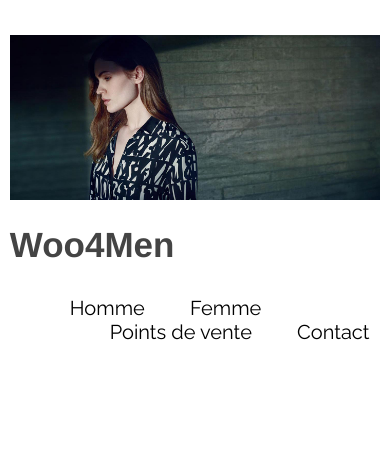
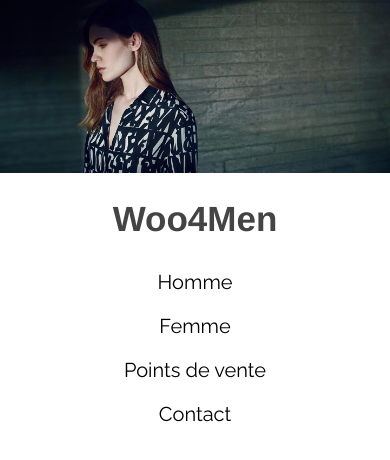
Before and after one commit to AxelCardinaels/Eshop, a website: page index.html in a window 390 px wide. Drawn offline with Linux system fonts and the light colour scheme.

Commit message:
Responsive Homepage

```diff
--- a/index.html
+++ b/index.html
@@ -18,7 +18,7 @@
     <body class="home wrapper--centered">
         <img alt="Photos de la collection Woo4men" src="img/home.jpg"/>
 
-        <h1 class="float--left push__up__small"><a href="#" title="Accueil du site Woo4Men">Woo4Men</a></h1>
+        <h1 class="float--left push__up__small home__title"><a href="#" title="Accueil du site Woo4Men">Woo4Men</a></h1>
         <nav>
             <h2 class="hide">Les sections du site</h2>
             <ul class="list-inline home__list push__up__middle float--right">
--- a/sass/_base.headings.scss
+++ b/sass/_base.headings.scss
@@ -12,3 +12,13 @@ h2{
 h3{
   font-size: 25px;
 }
+
+@media all and (min-width:1px) and (max-width:800px){
+
+	h1.home__title{
+		float:none;
+		text-align: center;
+		width:100%;
+	}
+
+}
--- a/sass/_components.body.scss
+++ /dev/null
@@ -1,10 +0,0 @@
-.home{
-  width:95%;
-  height:100%;
-
-
-  img{
-    width:100%;
-    margin-top:35px;
-  }
-}
--- a/sass/_components.home__list.scss
+++ b/sass/_components.home__list.scss
@@ -1,6 +1,6 @@
 .home__list{
   font-size:20px;
-   margin-left:60px;
+   margin-left:3.859398496241%; /*60/1596*/
 
 
   a{
@@ -20,5 +20,32 @@
 }
 
 .home__item{
-  margin-left:40px;
+  margin-left:2em; /*40/20*/
+
+  &:first-child{
+    margin-left:0px;
+  }
 }
+
+
+@media all and (min-width:1px) and (max-width:800px){
+
+  ul.home__list{
+    text-align: center;
+    width:100%;
+  }
+
+}
+
+
+@media all and (min-width:1px) and (max-width:600px){
+
+   li.home__item{
+    display: block;
+    text-align: center;
+    margin:20px 0px;
+
+   }
+
+
+}
--- a/sass/_object.wrapper.scss
+++ b/sass/_object.wrapper.scss
@@ -1,3 +1,30 @@
 .wrapper--centered{
   margin:0px auto;
 }
+
+.home{
+  width:95%;
+  height:100%;
+
+
+  img{
+    width:100%;
+    margin-top:2.1875em; /*35/16*/
+  }
+}
+
+
+
+@media all and (min-width:1px) and (max-width:800px){
+
+	.home{
+ 	 width:100%;
+ 	 overflow: hidden;
+
+
+  	img{
+    	margin-top:0px;
+  	}
+}
+
+}
```
Also changed, not shown: css/screen.css.
